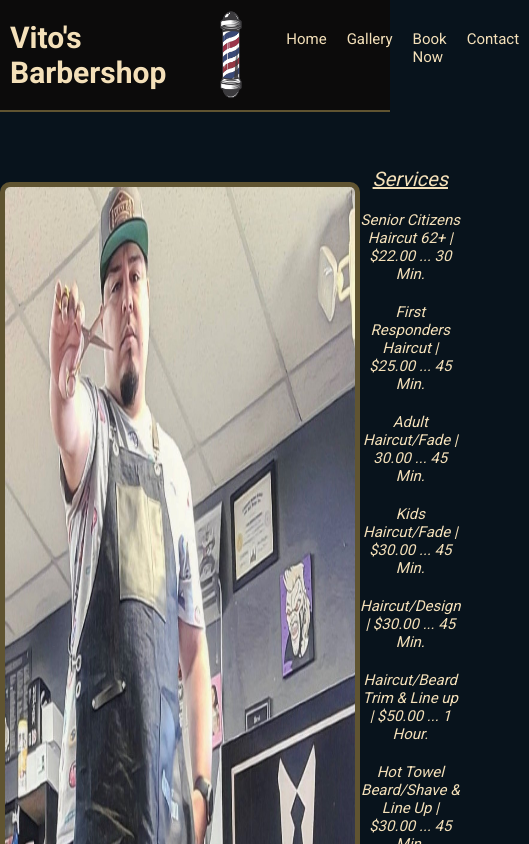
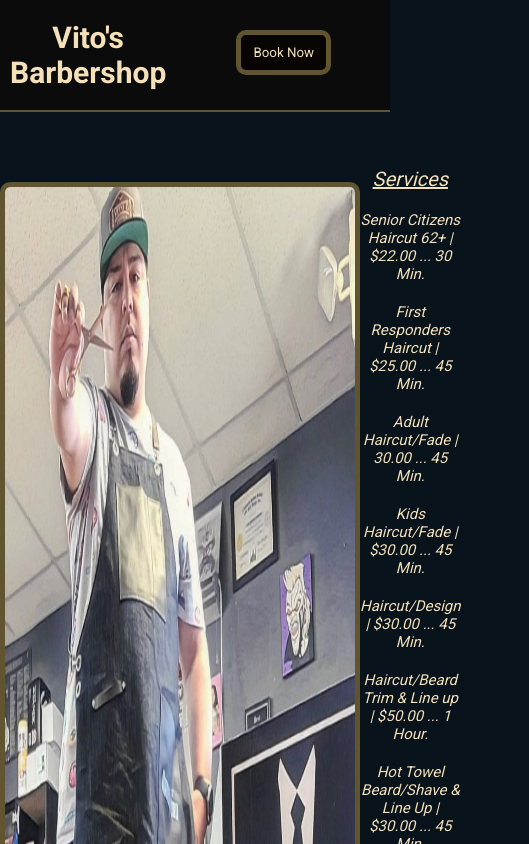
Before and after one commit to Ricardo-ReyesJr/vitos-barbershop-react, a React (Create React App) app: page / in a window 390 px wide. Shown: the top 844 px of the page, 529 px wide, since content can reach past the window. Built offline with nearby package versions, Linux system fonts and the light colour scheme.

Commit message:
Completed the book now button, tailwind is not working need to finish with CSS, the nav is done for tablets and phones.

```diff
--- a/src/components/Header.js
+++ b/src/components/Header.js
@@ -5,16 +5,17 @@ export default function Header() {
     return(
         <>
         <header>
-            <nav className='md:flex'>
+            <nav>
                     <div className="logoImg">
                         <h1 className="logo">Vito's Barbershop</h1>
-                        <img className="shopPole hidden md:flex" src={shoppole1} alt="" />
+                        <img className="shopPole" src={shoppole1} alt="" />
                     </div>
                     <ul className="menuBarItem">
                         <li className="menuItems"><a className="menuLink" href="/">Home</a></li>
                         <li className="menuItems"><a className="menuLink" href="gallery">Gallery</a></li>
                         <li className="menuItems"><a className="menuLink" href="https://squareup.com/appointments/book/lrq3d9374iqdsx/44P8ESKTVNVYE/start" target="_blank">Book Now</a></li>
                         <li className="menuItems"><a className="menuLink" href="contact">Contact</a></li>
+                        <li><button className="navBtn hiddenNav"><a className="aTag" href="https://squareup.com/appointments/book/lrq3d9374iqdsx/44P8ESKTVNVYE/start" target="_blank">Book Now</a></button></li>
                     </ul>
                 </nav>
             </header>
--- a/src/style.css
+++ b/src/style.css
@@ -101,6 +101,16 @@ span {
     width: 95px;
     cursor: pointer;
 }
+.hiddenNav {
+    background: #080404;
+    border-radius: 10px;
+    border: 5px solid #605431;
+    color: #F4E0B9;
+    padding: 10px;
+    width: 95px;
+    cursor: pointer;
+    display: none;
+}
 .aTag{
     text-decoration: none;
     color: #F4E0B9;
@@ -195,16 +205,33 @@ footer {
     font-size: 1.2rem;
 }
 
-/* Media Queries
-@media all and (max-width: 770px) {
+Media Queries
+@media all and (max-width: 768px) {
     nav{
         width: 100%;
     }
+    .menuBarItem {width: 100%;}
 }
 @media all and (max-width: 420px) {
     .menuBarItem {
         width: 100%;
     }
+    .shopPole {
+        display: none;
+    }
+    .logo {
+        font-size: 1rem;
+        text-align: center;
+    }
+    .menuItems {
+        display: none;
+    }
+    .hiddenNav {
+        display: flex;
+        justify-content: space-evenly;
+        margin-left: 40px;
+    }
+    .heroSections {
+        width: 100%;
+    }
 }
-
-*/
```
Also changed, not shown: tailwind.config.js (+12 -2 lines).
